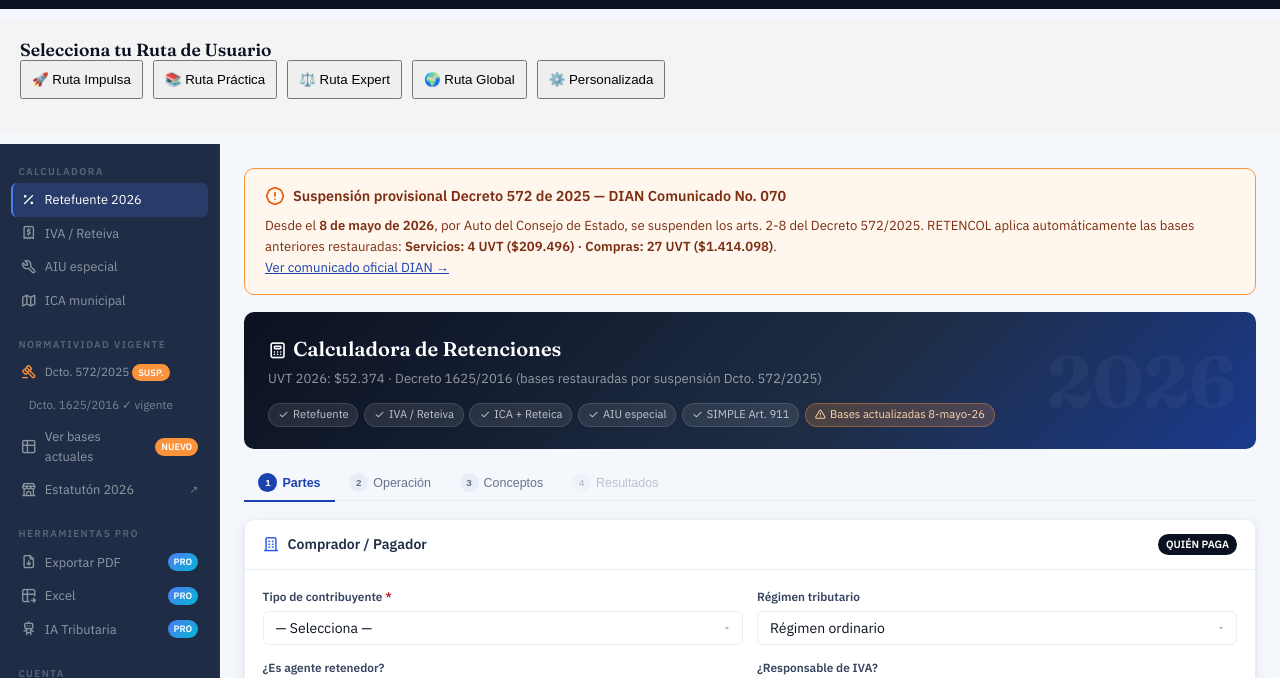
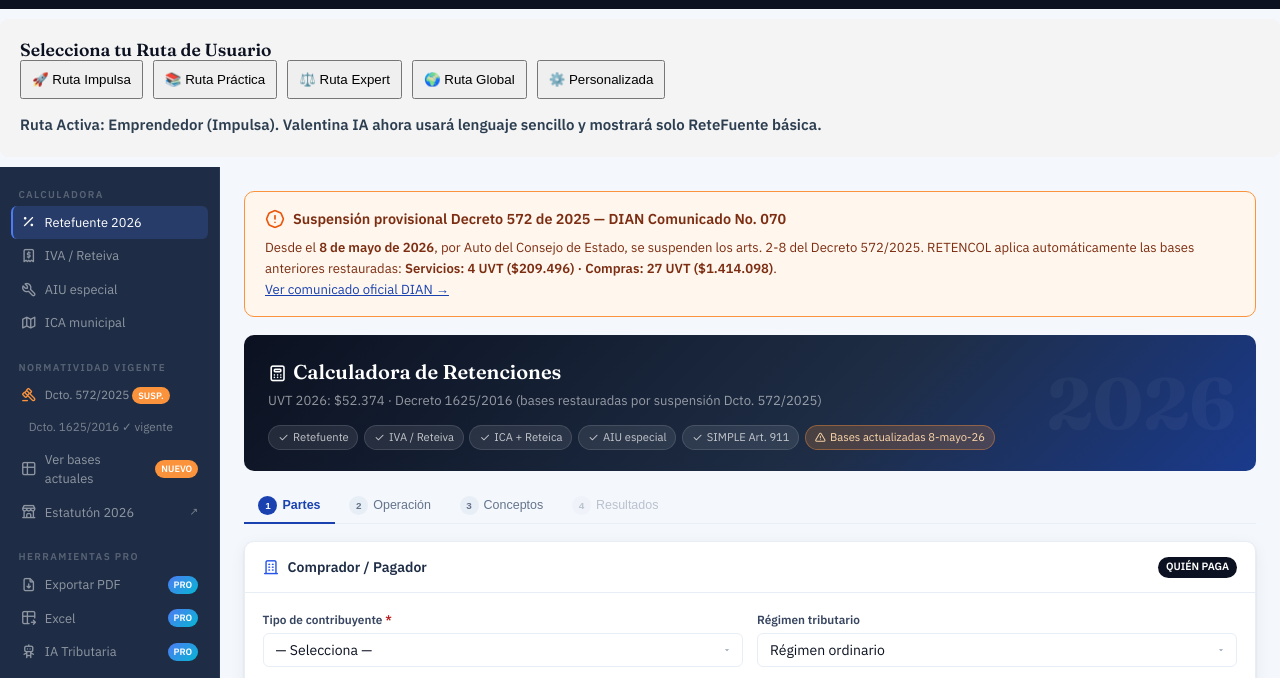
Before and after one commit to bricedcuan-star/RETENCOL, a plain HTML site: page index.html in a window 1280 px wide. Both pictures are taken after a click on the button "🚀 Ruta Impulsa". Shown: the part 105-783 px from the top of the page. Drawn offline with Linux system fonts and the light colour scheme.

Commit message:
Update index.html

```diff
--- a/index.html
+++ b/index.html
@@ -1006,5 +1006,37 @@ function muniNom(m){const n={bogota:'Bogotá D.C.',medellin:'Medellín',cali:'Ca
 
 evalLogica();renderICA();
 </script>
+<script>
+// Configuración de las rutas (Módulo desacoplado)
+const CONFIG_RUTAS = {
+    'impulsa': { nombre: 'Emprendedor (Impulsa)', mensaje: 'Valentina IA ahora usará lenguaje sencillo y mostrará solo ReteFuente básica.' },
+    'practica': { nombre: 'Auxiliar Contable (Práctica)', mensaje: 'Se han habilitado guías paso a paso para ReteIVA e ICA.' },
+    'expert': { nombre: 'Contador Independiente (Expert)', mensaje: 'Acceso total a herramientas avanzadas y reportes detallados.' },
+    'global': { nombre: 'Empresa (Global)', mensaje: 'Configuración para múltiples retenciones simultáneas activa.' },
+    'personalizada': { nombre: 'Perfil Libre', mensaje: 'Puedes elegir qué herramientas ver en tu panel.' }
+};
+
+function activarRuta(idPerfil) {
+    const perfil = CONFIG_RUTAS[idPerfil];
+
+    // 1. Guardar la elección en la memoria del navegador
+    localStorage.setItem('perfilRetencol', idPerfil);
+
+    // 2. Notificar al usuario
+    document.getElementById('mensaje-ruta').innerText = `Ruta Activa: ${perfil.nombre}. ${perfil.mensaje}`;
+
+    // 3. Log para depuración (Aquí podrías ocultar/mostrar divs de tus calculadoras)
+    console.log("Cambiando contexto de RETENCOL a:", idPerfil);
+
+    // 4. (Opcional) Aquí llamarías a una función para filtrar tus herramientas
+    // filtrarHerramientas(idPerfil);
+}
+
+// Cargar preferencia al iniciar la página
+window.onload = () => {
+    const guardado = localStorage.getItem('perfilRetencol');
+    if (guardado) activarRuta(guardado);
+};
+</script>
 </body>
 </html>
```
